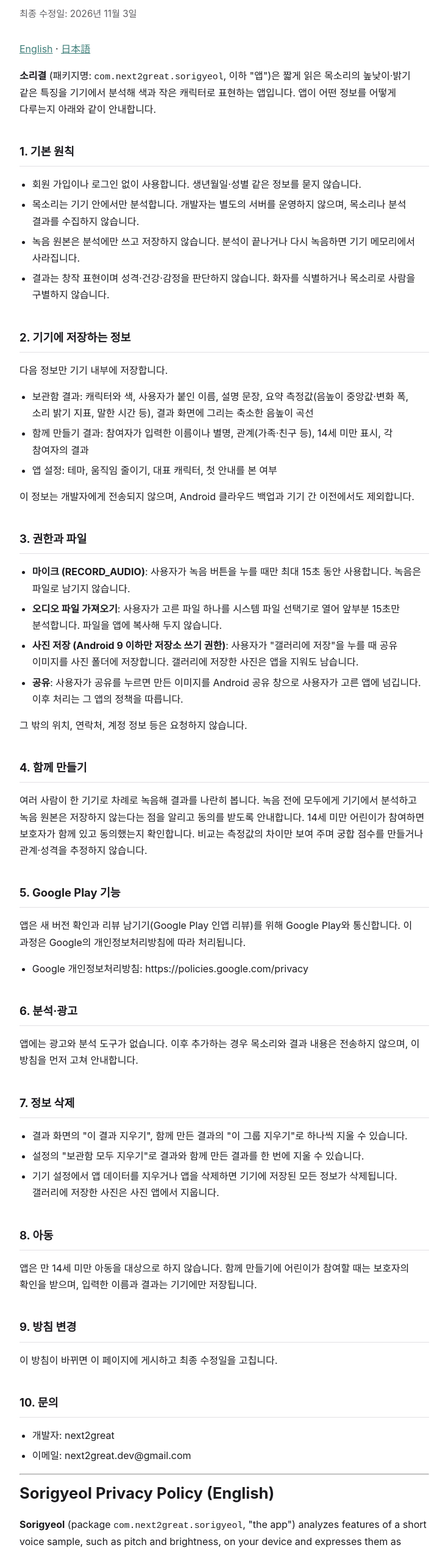
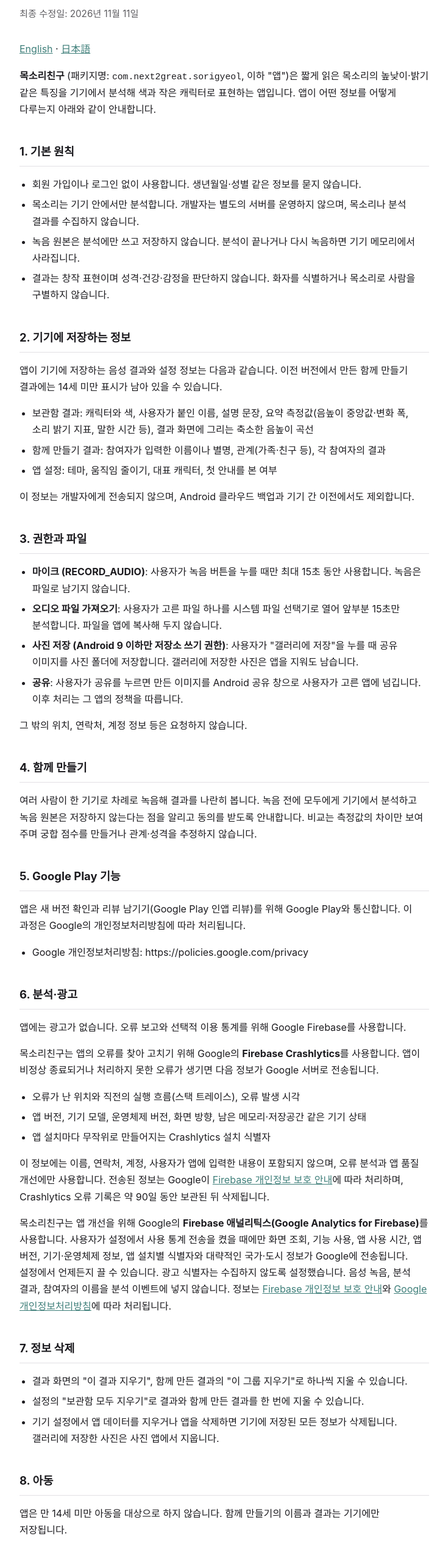
Before and after one commit to kjaewon/sorigyeol-privacy, a plain HTML site: page index.html in a window 1280 px wide. Shown: the part 86-2632 px from the top of the page at 61% size, without its empty margins (272-1007 px from the left). Drawn offline with Linux system fonts and the light colour scheme.

Commit message:
Update Voice Critters privacy policy

```diff
--- a/index.html
+++ b/index.html
@@ -4,7 +4,7 @@
 <head>
 <meta charset="UTF-8">
 <meta name="viewport" content="width=device-width, initial-scale=1.0">
-<title>소리결 개인정보처리방침 (Privacy Policy)</title>
+<title>목소리친구 개인정보처리방침 (Privacy Policy)</title>
 <style>
   :root {
     color-scheme: light dark;
@@ -51,11 +51,11 @@
 </head>
 <body>
 <main>
-  <h1>소리결 개인정보처리방침 (Privacy Policy)</h1>
-  <p class="effective-date">최종 수정일: 2026년 11월 3일</p>
+  <h1>목소리친구 개인정보처리방침 (Privacy Policy)</h1>
+  <p class="effective-date">최종 수정일: 2026년 11월 11일</p>
 
 <p><a href="#en">English</a> · <a href="#ja">日本語</a></p>
-<p><strong>소리결</strong> (패키지명: <code>com.next2great.sorigyeol</code>, 이하 "앱")은 짧게 읽은 목소리의 높낮이·밝기 같은 특징을 기기에서 분석해 색과 작은 캐릭터로 표현하는 앱입니다. 앱이 어떤 정보를 어떻게 다루는지 아래와 같이 안내합니다.</p>
+<p><strong>목소리친구</strong> (패키지명: <code>com.next2great.sorigyeol</code>, 이하 "앱")은 짧게 읽은 목소리의 높낮이·밝기 같은 특징을 기기에서 분석해 색과 작은 캐릭터로 표현하는 앱입니다. 앱이 어떤 정보를 어떻게 다루는지 아래와 같이 안내합니다.</p>
 <h2>1. 기본 원칙</h2>
 <ul>
 <li>회원 가입이나 로그인 없이 사용합니다. 생년월일·성별 같은 정보를 묻지 않습니다.</li>
@@ -64,10 +64,10 @@
 <li>결과는 창작 표현이며 성격·건강·감정을 판단하지 않습니다. 화자를 식별하거나 목소리로 사람을 구별하지 않습니다.</li>
 </ul>
 <h2>2. 기기에 저장하는 정보</h2>
-<p>다음 정보만 기기 내부에 저장합니다.</p>
+<p>앱이 기기에 저장하는 음성 결과와 설정 정보는 다음과 같습니다. 이전 버전에서 만든 함께 만들기 결과에는 14세 미만 표시가 남아 있을 수 있습니다.</p>
 <ul>
 <li>보관함 결과: 캐릭터와 색, 사용자가 붙인 이름, 설명 문장, 요약 측정값(음높이 중앙값·변화 폭, 소리 밝기 지표, 말한 시간 등), 결과 화면에 그리는 축소한 음높이 곡선</li>
-<li>함께 만들기 결과: 참여자가 입력한 이름이나 별명, 관계(가족·친구 등), 14세 미만 표시, 각 참여자의 결과</li>
+<li>함께 만들기 결과: 참여자가 입력한 이름이나 별명, 관계(가족·친구 등), 각 참여자의 결과</li>
 <li>앱 설정: 테마, 움직임 줄이기, 대표 캐릭터, 첫 안내를 본 여부</li>
 </ul>
 <p>이 정보는 개발자에게 전송되지 않으며, Android 클라우드 백업과 기기 간 이전에서도 제외합니다.</p>
@@ -80,14 +80,30 @@
 </ul>
 <p>그 밖의 위치, 연락처, 계정 정보 등은 요청하지 않습니다.</p>
 <h2>4. 함께 만들기</h2>
-<p>여러 사람이 한 기기로 차례로 녹음해 결과를 나란히 봅니다. 녹음 전에 모두에게 기기에서 분석하고 녹음 원본은 저장하지 않는다는 점을 알리고 동의를 받도록 안내합니다. 14세 미만 어린이가 참여하면 보호자가 함께 있고 동의했는지 확인합니다. 비교는 측정값의 차이만 보여 주며 궁합 점수를 만들거나 관계·성격을 추정하지 않습니다.</p>
+<p>여러 사람이 한 기기로 차례로 녹음해 결과를 나란히 봅니다. 녹음 전에 모두에게 기기에서 분석하고 녹음 원본은 저장하지 않는다는 점을 알리고 동의를 받도록 안내합니다. 비교는 측정값의 차이만 보여 주며 궁합 점수를 만들거나 관계·성격을 추정하지 않습니다.</p>
 <h2>5. Google Play 기능</h2>
 <p>앱은 새 버전 확인과 리뷰 남기기(Google Play 인앱 리뷰)를 위해 Google Play와 통신합니다. 이 과정은 Google의 개인정보처리방침에 따라 처리됩니다.</p>
 <ul>
 <li>Google 개인정보처리방침: https://policies.google.com/privacy</li>
 </ul>
 <h2>6. 분석·광고</h2>
-<p>앱에는 광고와 분석 도구가 없습니다. 이후 추가하는 경우 목소리와 결과 내용은 전송하지 않으며, 이 방침을 먼저 고쳐 안내합니다.</p>
+<p>앱에는 광고가 없습니다. 오류 보고와 선택적 이용 통계를 위해 Google Firebase를 사용합니다.</p>
+<p>목소리친구는 앱의 오류를 찾아 고치기 위해 Google의 <strong>Firebase Crashlytics</strong>를 사용합니다. 앱이 비정상 종료되거나
+처리하지 못한 오류가 생기면 다음 정보가 Google 서버로 전송됩니다.</p>
+<ul>
+<li>오류가 난 위치와 직전의 실행 흐름(스택 트레이스), 오류 발생 시각</li>
+<li>앱 버전, 기기 모델, 운영체제 버전, 화면 방향, 남은 메모리·저장공간 같은 기기 상태</li>
+<li>앱 설치마다 무작위로 만들어지는 Crashlytics 설치 식별자</li>
+</ul>
+<p>이 정보에는 이름, 연락처, 계정, 사용자가 앱에 입력한 내용이 포함되지 않으며, 오류 분석과 앱 품질 개선에만 사용합니다.
+전송된 정보는 Google이 <a href="https://firebase.google.com/support/privacy">Firebase 개인정보 보호 안내</a>에 따라 처리하며,
+Crashlytics 오류 기록은 약 90일 동안 보관된 뒤 삭제됩니다.</p>
+<p>목소리친구는 앱 개선을 위해 Google의 <strong>Firebase 애널리틱스(Google Analytics for Firebase)</strong>를 사용합니다.
+사용자가 설정에서 사용 통계 전송을 켰을 때에만 화면 조회, 기능 사용, 앱 사용 시간, 앱 버전, 기기·운영체제 정보,
+앱 설치별 식별자와 대략적인 국가·도시 정보가 Google에 전송됩니다. 설정에서 언제든지 끌 수 있습니다.
+광고 식별자는 수집하지 않도록 설정했습니다. 음성 녹음, 분석 결과, 참여자의 이름을 분석 이벤트에 넣지 않습니다.
+정보는 <a href="https://firebase.google.com/support/privacy">Firebase 개인정보 보호 안내</a>와
+<a href="https://policies.google.com/privacy">Google 개인정보처리방침</a>에 따라 처리됩니다.</p>
 <h2>7. 정보 삭제</h2>
 <ul>
 <li>결과 화면의 "이 결과 지우기", 함께 만든 결과의 "이 그룹 지우기"로 하나씩 지울 수 있습니다.</li>
@@ -95,7 +111,7 @@
 <li>기기 설정에서 앱 데이터를 지우거나 앱을 삭제하면 기기에 저장된 모든 정보가 삭제됩니다. 갤러리에 저장한 사진은 사진 앱에서 지웁니다.</li>
 </ul>
 <h2>8. 아동</h2>
-<p>앱은 만 14세 미만 아동을 대상으로 하지 않습니다. 함께 만들기에 어린이가 참여할 때는 보호자의 확인을 받으며, 입력한 이름과 결과는 기기에만 저장됩니다.</p>
+<p>앱은 만 14세 미만 아동을 대상으로 하지 않습니다. 함께 만들기의 이름과 결과는 기기에만 저장됩니다.</p>
 <h2>9. 방침 변경</h2>
 <p>이 방침이 바뀌면 이 페이지에 게시하고 최종 수정일을 고칩니다.</p>
 <h2>10. 문의</h2>
@@ -104,9 +120,9 @@
 <li>이메일: next2great.dev@gmail.com</li>
 </ul>
 <hr>
-<h1 id="en">Sorigyeol Privacy Policy (English)</h1>
-<p><strong>Sorigyeol</strong> (package <code>com.next2great.sorigyeol</code>, "the app") analyzes features of a short voice sample, such as pitch and brightness, on your device and expresses them as colors and a small character.</p>
-<p><em>Last updated: November 3, 2026</em></p>
+<h1 id="en">Voice Critters Privacy Policy (English)</h1>
+<p><strong>Voice Critters</strong> (package <code>com.next2great.sorigyeol</code>, "the app") analyzes features of a short voice sample, such as pitch and brightness, on your device and expresses them as colors and a small character.</p>
+<p><em>Last updated: November 11, 2026</em></p>
 <h2>1. Principles</h2>
 <ul>
 <li>No sign-up or login. The app does not ask for your birth date or gender.</li>
@@ -117,7 +133,7 @@
 <h2>2. Data stored on your device</h2>
 <ul>
 <li>Collection results: character and colors, the name you give it, explanation text, summary measurements (median pitch and range, a brightness index, speaking time, etc.) and a reduced pitch curve drawn on the result screen</li>
-<li>"Make together" results: names or nicknames entered for participants, the relationship (family, friends, etc.), an under-14 flag, and each participant's result</li>
+<li>"Make together" results: names or nicknames entered for participants, the relationship (family, friends, etc.), and each participant's result</li>
 <li>App settings: theme, reduce motion, main character, and whether you've seen the first-run guide</li>
 </ul>
 <p>This data is not sent to the developer and is excluded from Android cloud backup and device-to-device transfer.</p>
@@ -130,23 +146,24 @@
 </ul>
 <p>The app does not request location, contacts or account information.</p>
 <h2>4. Make together</h2>
-<p>Several people take turns recording on one device and see their results side by side. Before recording, the app asks you to tell everyone that analysis happens on the device and recordings aren't saved, and to get their agreement. If a child under 14 takes part, it asks you to confirm a guardian is present and agreed. Comparisons only show differences in measured values; there is no compatibility score and no guess about relationships or personality.</p>
+<p>Several people take turns recording on one device and see their results side by side. Before recording, the app asks you to tell everyone that analysis happens on the device and recordings aren't saved, and to get their agreement. Comparisons only show differences in measured values; there is no compatibility score and no guess about relationships or personality.</p>
 <h2>5. Google Play features</h2>
 <p>The app communicates with Google Play to check for new versions and to leave a review (Play in-app review), under Google's privacy policy: https://policies.google.com/privacy</p>
 <h2>6. Analytics and ads</h2>
-<p>The app has no ads or analytics. If any are added later, voice and result content will not be sent, and this policy will be updated first.</p>
+<p>The app has no ads. Firebase Crashlytics sends crash reports, such as stack traces, app and device information, and installation identifiers, to Google to help fix errors. Crash reports are retained by Firebase for approximately 90 days.</p>
+<p>Firebase Analytics is off by default. If you enable usage analytics in Settings, Google receives app interaction and usage information, device and app details, an installation identifier, and approximate region. You can turn it off at any time. Advertising ID collection is disabled. We do not add recordings, voice analysis results, or participant names to analytics events. Google processes this information under its <a href="https://firebase.google.com/support/privacy">Firebase privacy information</a> and <a href="https://policies.google.com/privacy">privacy policy</a>.</p>
 <h2>7. Deleting data</h2>
 <p>Delete a single result with "Delete this result", a group with "Delete this group", or everything with "Delete entire collection" in Settings. Clearing the app's data or uninstalling it removes everything stored on the device. Delete photos saved to the gallery in your photos app.</p>
 <h2>8. Children</h2>
-<p>The app is not directed at children under 14. When a child takes part in "Make together", a guardian's confirmation is requested, and the entered name and results are stored only on the device.</p>
+<p>The app is not directed at children under 14. Names and results for participants are stored only on the device.</p>
 <h2>9. Changes</h2>
 <p>Changes are posted on this page with a new "last updated" date.</p>
 <h2>10. Contact</h2>
 <p>next2great — next2great.dev@gmail.com</p>
 <hr>
-<h1 id="ja">ソリギョル プライバシーポリシー（日本語）</h1>
-<p><strong>ソリギョル（Sorigyeol）</strong>（パッケージ名 <code>com.next2great.sorigyeol</code>、以下「本アプリ」）は、短く読み上げた声の高さや明るさなどの特徴を端末内で分析し、色と小さなキャラクターで表現するアプリです。</p>
-<p><em>最終更新日：2026年11月3日</em></p>
+<h1 id="ja">こえのともだち プライバシーポリシー（日本語）</h1>
+<p><strong>こえのともだち（Voice Critters）</strong>（パッケージ名 <code>com.next2great.sorigyeol</code>、以下「本アプリ」）は、短く読み上げた声の高さや明るさなどの特徴を端末内で分析し、色と小さなキャラクターで表現するアプリです。</p>
+<p><em>最終更新日：2026年11月11日</em></p>
 <h2>1. 基本方針</h2>
 <ul>
 <li>会員登録やログインは不要です。生年月日や性別は尋ねません。</li>
@@ -157,7 +174,7 @@
 <h2>2. 端末に保存する情報</h2>
 <ul>
 <li>コレクションの結果：キャラクターと色、ユーザーが付けた名前、説明文、要約した測定値（声の高さの中央値と変化の幅、明るさの指標、話した時間など）、結果画面に描く縮小した声の高さの曲線</li>
-<li>「みんなで作る」の結果：参加者が入力した名前やニックネーム、関係（家族・友だちなど）、14歳未満の表示、各参加者の結果</li>
+<li>「みんなで作る」の結果：参加者が入力した名前やニックネーム、関係（家族・友だちなど）、各参加者の結果</li>
 <li>アプリの設定：テーマ、動きを減らす、代表キャラクター、最初の案内を見たかどうか</li>
 </ul>
 <p>これらの情報は開発者に送信されず、Android のクラウドバックアップと端末間の移行からも除外します。</p>
@@ -170,22 +187,23 @@
 </ul>
 <p>位置情報、連絡先、アカウント情報などは要求しません。</p>
 <h2>4. みんなで作る</h2>
-<p>複数の人が1台の端末で順番に録音し、結果を並べて見ます。録音の前に、端末内で分析し録音は保存しないことを全員に伝えて同意を得るよう案内します。14歳未満の子どもが参加する場合は、保護者が同席し同意したことを確認します。比較は測定値の違いだけを示し、相性のスコアを作ったり関係や性格を推測したりしません。</p>
+<p>複数の人が1台の端末で順番に録音し、結果を並べて見ます。録音の前に、端末内で分析し録音は保存しないことを全員に伝えて同意を得るよう案内します。比較は測定値の違いだけを示し、相性のスコアを作ったり関係や性格を推測したりしません。</p>
 <h2>5. Google Play の機能</h2>
 <p>本アプリは、新しいバージョンの確認とレビュー（Google Play アプリ内レビュー）のために Google Play と通信します。この処理には Google のプライバシーポリシーが適用されます：https://policies.google.com/privacy</p>
 <h2>6. 分析・広告</h2>
-<p>本アプリには広告や分析ツールはありません。今後追加する場合も声や結果の内容は送信せず、先にこのポリシーを改めてお知らせします。</p>
+<p>本アプリには広告はありません。Firebase Crashlyticsは、不具合の修正のため、スタックトレース、アプリと端末の情報、インストール識別子などのクラッシュレポートをGoogleに送信します。レポートはFirebaseに約90日間保存されます。</p>
+<p>Firebase Analyticsは初期設定ではオフです。設定で利用状況の送信をオンにした場合、アプリの操作・利用状況、アプリと端末の情報、インストール識別子、おおよその地域がGoogleに送信されます。いつでもオフにできます。広告IDの収集は無効にしています。録音、声の分析結果、参加者の名前を分析イベントに含めません。情報は<a href="https://firebase.google.com/support/privacy">Firebaseのプライバシーに関する説明</a>と<a href="https://policies.google.com/privacy">Googleのプライバシーポリシー</a>に従って処理されます。</p>
 <h2>7. 情報の削除</h2>
 <p>結果画面の「この結果を削除」、グループの「このグループを削除」、設定の「コレクションをすべて削除」で削除できます。端末の設定でアプリのデータを消去するかアプリを削除すると、端末に保存されたすべての情報が削除されます。ギャラリーに保存した写真は写真アプリで削除してください。</p>
 <h2>8. 子ども</h2>
-<p>本アプリは14歳未満の子どもを対象としていません。「みんなで作る」に子どもが参加する場合は保護者の確認を求め、入力した名前と結果は端末にのみ保存されます。</p>
+<p>本アプリは14歳未満の子どもを対象としていません。参加者の名前と結果は端末にのみ保存されます。</p>
 <h2>9. ポリシーの変更</h2>
 <p>このポリシーを変更した場合は、このページに掲載し最終更新日を改めます。</p>
 <h2>10. お問い合わせ</h2>
 <p>next2great — next2great.dev@gmail.com</p>
 
   <footer>
-    소리결 &middot; <code>com.next2great.sorigyeol</code> &middot;
+    목소리친구 &middot; <code>com.next2great.sorigyeol</code> &middot;
     <a href="https://github.com/kjaewon/sorigyeol-privacy/blob/main/PRIVACY.md">원문 마크다운 보기</a>
     <br>© next2great · next2great.dev@gmail.com
   </footer>
```
Also changed, not shown: 1 other file.
